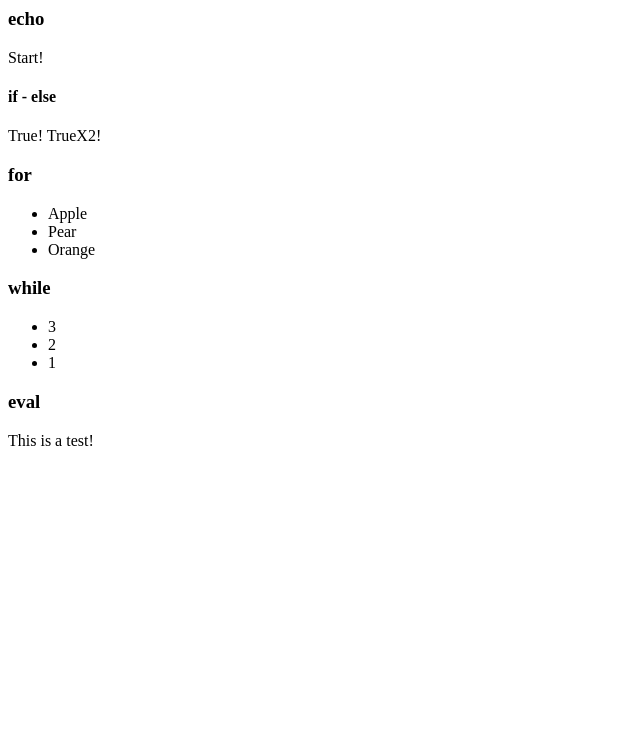
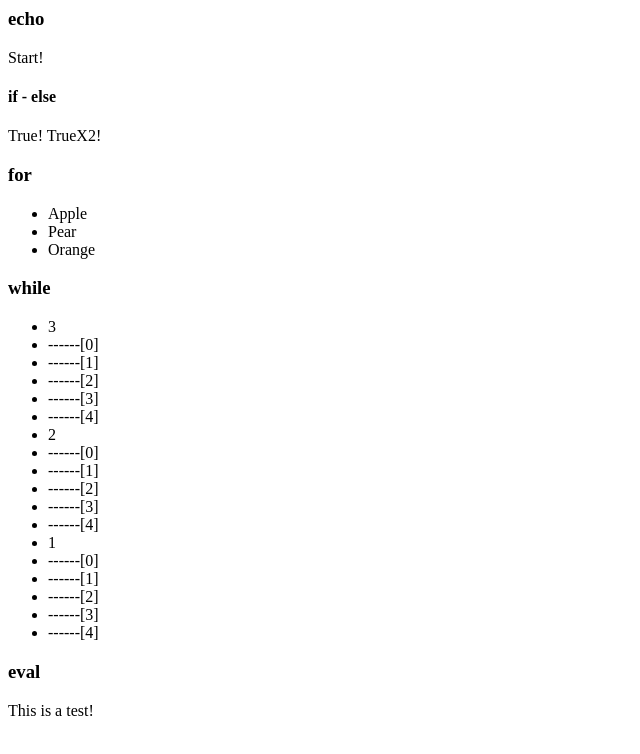
Before and after one commit to erpframework/JTemplate, a plain HTML site: page index.html in a window 1280 px wide. Shown: the whole page, without its empty margins (0-640 px from the left). Drawn offline with Linux system fonts and the light colour scheme.

Commit message:
Simplify code; Fix the bug that condition cannot be false in the first loop.

```diff
--- a/JTemplate.js
+++ b/JTemplate.js
@@ -16,6 +16,7 @@ function _JTemplate(){
 	this._scanCodeCol = 0;
 	this._codeConditionNested = 0;
 	this._codeBlockNested = 0;
+	this._EOT = false;
 
 	this.init = function(){
 		var html = document.getElementsByTagName('html')[0].innerHTML;
@@ -48,25 +49,24 @@ function _JTemplate(){
 		this._scanCodeLine = 0;
 		this._scanCodeCol = 0;
 		/*
-		 * 0  HTML代码区
+		 * 0  HTML BLock
 		 * 1  JTemplate Code
 		 */
-		var scanCodeState = 0;
+		var scanCodeState = false;
 		var rString = '';
 
 		while(this._readChar())
 		{
 			switch(scanCodeState)
 			{
-				case 0:
+				case false:
 					rString+=this._readHTMLBlock();
-					scanCodeState = 1;
 					break;
-				case 1:
+				case true:
 					rString+=this._readJTemplate();
-					scanCodeState = 0;
 					break;
 			}
+			scanCodeState = !scanCodeState;
 		}
 		return rString;
 	};
@@ -120,12 +120,13 @@ function _JTemplate(){
 				this._codeError('Code Block Nested Error');
 			if(this._codeConditionNested<0)
 				this._codeError('Code Condition Nested Error');
-
+			this._EOT = false;
 			return true;
 		}
 		else
 		{
 			this._scanCodeChar = '';
+			this._EOT = true;
 			return false;
 		}
 	};
@@ -146,7 +147,8 @@ function _JTemplate(){
 					scanCodeIndex:this._scanCodeIndex,
 					scanCodeCol:this._scanCodeCol,
 					codeConditionNested:this._codeConditionNested,
-					codeBlockNested:this._codeBlockNested
+					codeBlockNested:this._codeBlockNested,
+					scanTemplateName:this._scanTemplateName
 		};
 	};
 
@@ -173,6 +175,41 @@ function _JTemplate(){
 			this._codeError('Unexpected code "' + evalcode + '"');
 		}
 	}
+
+
+	this._isJTemplateEnd_lastRunIndex = null;
+	this._isJTemplateEnd = function()
+	{
+		var nowPosition = this._tell();
+		if(this._isJTemplateEnd_lastRunIndex &&
+			this._isJTemplateEnd_lastRunIndex.scanCodeIndex == nowPosition.scanCodeIndex &&
+			this._isJTemplateEnd_lastRunIndex.scanTemplateName == nowPosition.scanTemplateName )
+			return true;
+		if(this._scanCodeChar=='#'){
+			this._readChar();
+			if(this._scanCodeChar!='>')
+				this._codeError('Unknow end of line "' + this._scanCodeChar + '"');
+			//this._readChar();
+			this._isJTemplateEnd_lastRunIndex = this._tell();
+			return true;
+		}
+		return false;
+	}
+
+	this._readToNextJTemplate = function()
+	{
+		var rString = this._readJTemplate();
+		this._readChar();
+		rString+= this._readHTMLBlock();
+		return rString;
+	}
+
+	this._skipThisBlock = function()
+	{
+		var nowCodeBlockNested = this._codeBlockNested;
+		while(nowCodeBlockNested<=this._codeBlockNested)this._readChar();
+		while(!this._isJTemplateEnd())this._readChar();
+	}
 };
 
 _JTemplate.prototype._keyWord_if = function(){
@@ -194,20 +231,12 @@ _JTemplate.prototype._keyWord_if = function(){
 		{
 		case 0:
 			rWord += this._scanCodeChar;
-			if(this._codeConditionNested==0)
-			{
-				this._eval(rWord);
-				keywordIfRunState = 1;
-				rWord = "";
-			}
-			break;
+			if(this._codeConditionNested!=0)continue;
+			conditionFlag = this._eval(rWord);
+			keywordIfRunState = 1;
+			rWord = "";
 		case 1:
-			if(this._scanCodeChar=='#')
-				keywordIfRunState = 2;
-			break;
-		case 2:
-			if(this._scanCodeChar!='>')
-				this._codeError('Unknow end of line "' + this._scanCodeChar + '"');
+			while(!this._isJTemplateEnd())this._readChar();
 			this._readChar();
 			var html = this._readHTMLBlock();
 			if(conditionFlag)
@@ -218,12 +247,7 @@ _JTemplate.prototype._keyWord_if = function(){
 			if(this._scanCodeChar==' ' || this._scanCodeChar=='}')break;
 			else keywordIfRunState=4;
 		case 4:
-			if(this._scanCodeChar=='#'){		// <#}#>
-				if(enterCodeBlockNested != this._codeBlockNested)
-					this._codeError('Code Block Nested Error');
-				this._readChar();
-				if(this._scanCodeChar!='>')
-					this._codeError('Unknow end of line "' + this._scanCodeChar + '"');
+			if(this._isJTemplateEnd()){		// <#}#>
 				return rString;
 			}else if(this._scanCodeChar==' '){
 				break;
@@ -246,8 +270,8 @@ _JTemplate.prototype._keyWord_if = function(){
 					if(conditionFlag)
 						rString += html;
 					keywordIfRunState = 3;
-					rWord = '';
 				}
+				rWord = '';
 			}else{
 				rWord+=this._scanCodeChar;
 			}
@@ -257,79 +281,46 @@ _JTemplate.prototype._keyWord_if = function(){
 };
 
 _JTemplate.prototype._keyWord_for = function(){
-	var rWord = '';
+	var conditionString = '';
 	var rString = '';
 	var conditionArray;
-	var conditionFlag;
 	var enterCodeBlockNested = this._codeBlockNested;
 	var loopStartPosition;
 	/*
 	 * 0	Read condition
 	 * 1	Enter Loop
-	 * 2	Wait for HTMLBlock
-	 * 3	Wait for HTMLBlock End
 	 */
 	var keywordForRunState = 0;
 	do{
 		switch(keywordForRunState)
 		{
 			case 0:
-				rWord += this._scanCodeChar;
-				if(this._codeConditionNested==0)
-				{
-					conditionArray = rWord.match(/\((.*?);(.*?);(.*?)\)/);
-					if(!conditionArray)
-						this._codeError('Unexpected code "' + evalcode + '"');
+				conditionString += this._scanCodeChar;
+				if(this._codeConditionNested!=0)continue;
+				conditionArray = conditionString.match(/\((.*?);(.*?);(.*?)\)/);
+				if(!conditionArray) this._codeError('Unexpected code "' + evalcode + '"');
+				this._eval(conditionArray[1]);
 
-					this._eval(conditionArray[1]);
-					keywordForRunState = 1;
-					rWord = "";
+				while(!this._isJTemplateEnd())this._readChar();
+				if(!this._eval(conditionArray[2])){
+					this._skipThisBlock();
+					return '';
 				}
+				loopStartPosition = this._tell();
+				this._readChar();
+				rString += this._readHTMLBlock();
+				keywordForRunState = 1;
 				break;
 			case 1:
-				if(this._scanCodeChar==' ')break;
-				conditionFlag = this._eval(conditionArray[2]);
-				if(!conditionFlag)return rString;
-				keywordForRunState = 2;
-				break;
-			case 2:
-				if(this._scanCodeChar==' ')break;
-				else if(this._scanCodeChar=='#')break;
-				else if(this._scanCodeChar=='>')
-				{
-					this._readChar();
-					loopStartPosition = this._tell();
-					rString += this._readHTMLBlock();
-					keywordForRunState = 3;
-				}
-				break;
-			case 3:
-				if(this._scanCodeChar==' '){
-					break;
-				}else if(this._scanCodeChar=='#'){		// <#}#>
-					if(enterCodeBlockNested != this._codeBlockNested)
-						this._codeError('Code Block Nested Error');
-					this._readChar();
-					if(this._scanCodeChar!='>')
-						this._codeError('Unknow end of line "' + this._scanCodeChar + '"');
+				if(this._scanCodeChar==' ')continue;
+				if(this._isJTemplateEnd()){		// <#}#>
 					this._eval(conditionArray[3]);
-					conditionFlag = this._eval(conditionArray[2]);
-					if(!conditionFlag)return rString;
-					else{
-						this._seek(loopStartPosition);
-						rString += this._readHTMLBlock();
-					}
-				}else if(this._scanCodeChar!='}'){
-					rString+= this._readJTemplate();
-					this._readChar();
-					rString+= this._readHTMLBlock();
-				}else if(this._scanCodeChar=='(' || this._scanCodeChar=='{'){  // <# if(condition){ #>
-					rString += this._keyWord(rWord);
+					if(!this._eval(conditionArray[2]))return rString;
+					this._seek(loopStartPosition);
 					this._readChar();
 					rString += this._readHTMLBlock();
-					rWord = '';
-				}else{
-					rWord+=this._scanCodeChar;
+				}else if(this._scanCodeChar!='}'){
+					rString += this._readToNextJTemplate();
 				}
 		}
 	}while(this._readChar());
@@ -338,12 +329,7 @@ _JTemplate.prototype._keyWord_for = function(){
 _JTemplate.prototype._keyWord_echo = function(){
 	var rWord = '';
 	do{
-		if(this._scanCodeChar=='#')
-		{
-				this._readChar();
-				if(this._scanCodeChar=='>')break;
-				else this._codeError('Unknow end line "' + this._scanCodeChar + '"');
-		}
+		if(this._isJTemplateEnd())break;
 		rWord+=this._scanCodeChar;
 	}while(this._readChar());
 	return this._eval(rWord);
@@ -352,12 +338,7 @@ _JTemplate.prototype._keyWord_echo = function(){
 _JTemplate.prototype._keyWord_eval = function(){
 	var rWord = '';
 	do{
-		if(this._scanCodeChar=='#')
-		{
-				this._readChar();
-				if(this._scanCodeChar=='>')break;
-				else this._codeError('Unknow end line "' + this._scanCodeChar + '"');
-		}
+		if(this._isJTemplateEnd())break;
 		rWord+=this._scanCodeChar;
 	}while(this._readChar());
 	this._eval(rWord);
@@ -365,75 +346,36 @@ _JTemplate.prototype._keyWord_eval = function(){
 }
 
 _JTemplate.prototype._keyWord_while = function(){
-	var rWord = '';
 	var rString = '';
-	var conditionString;
-	var conditionFlag;
-	var enterCodeBlockNested = this._codeBlockNested;
-	var loopStartPosition;
+	var conditionString = '';
+	var loopStartPosition = false;
 	/*
 	 * 0	Read condition
 	 * 1	Enter Loop
-	 * 2	Wait for HTMLBlock
-	 * 3	Wait for HTMLBlock End
 	 */
-	var keywordForRunState = 0;
+	var keywordWhileRunState = 0;
 	do{
-		switch(keywordForRunState)
+		switch(keywordWhileRunState)
 		{
 			case 0:
-				rWord += this._scanCodeChar;
-				if(this._codeConditionNested==0)
-				{
-					conditionString = rWord;
-					this._eval(conditionString);
-					keywordForRunState = 1;
-					rWord = "";
+				conditionString += this._scanCodeChar;
+				if(this._codeConditionNested!=0)break;
+				while(!this._isJTemplateEnd())this._readChar();
+				if(!this._eval(conditionString)){
+					this._skipThisBlock();
+					return '';
 				}
-				break;
+				loopStartPosition = this._tell();
+				keywordWhileRunState = 1;
 			case 1:
-				if(this._scanCodeChar==' ')break;
-				conditionFlag = this._eval(conditionString);
-				if(!conditionFlag)return rString;
-				keywordForRunState = 2;
-				break;
-			case 2:
-				if(this._scanCodeChar==' ')break;
-				else if(this._scanCodeChar=='#')break;
-				else if(this._scanCodeChar=='>')
-				{
-					this._readChar();
-					loopStartPosition = this._tell();
-					rString += this._readHTMLBlock();
-					keywordForRunState = 3;
-				}
-				break;
-			case 3:
-				if(this._scanCodeChar==' '){
-					break;
-				}else if(this._scanCodeChar=='#'){		// <#}#>
-					if(enterCodeBlockNested != this._codeBlockNested)
-						this._codeError('Code Block Nested Error');
-					this._readChar();
-					if(this._scanCodeChar!='>')
-						this._codeError('Unknow end of line "' + this._scanCodeChar + '"');
-					conditionFlag = this._eval(conditionString);
-					if(!conditionFlag)return rString;
-					else{
-						this._seek(loopStartPosition);
-						rString += this._readHTMLBlock();
-					}
-				}else if(this._scanCodeChar!='}'){
-					rString+= this._readJTemplate();
-					this._readChar();
-					rString+= this._readHTMLBlock();
-				}else if(this._scanCodeChar=='(' || this._scanCodeChar=='{'){  // <# if(condition){ #>
-					rString += this._keyWord(rWord);
+				if(this._scanCodeChar==' ')continue;
+				if(this._isJTemplateEnd()){		// <#}#>
+					if(!this._eval(conditionString))return rString;
+					this._seek(loopStartPosition);
 					this._readChar();
 					rString += this._readHTMLBlock();
-					rWord = '';
-				}else{
-					rWord+=this._scanCodeChar;
+				}else if(this._scanCodeChar!='}'){
+					rString += this._readToNextJTemplate();
 				}
 		}
 	}while(this._readChar());
```
Also changed, not shown: index.html (+6 -3 lines).
